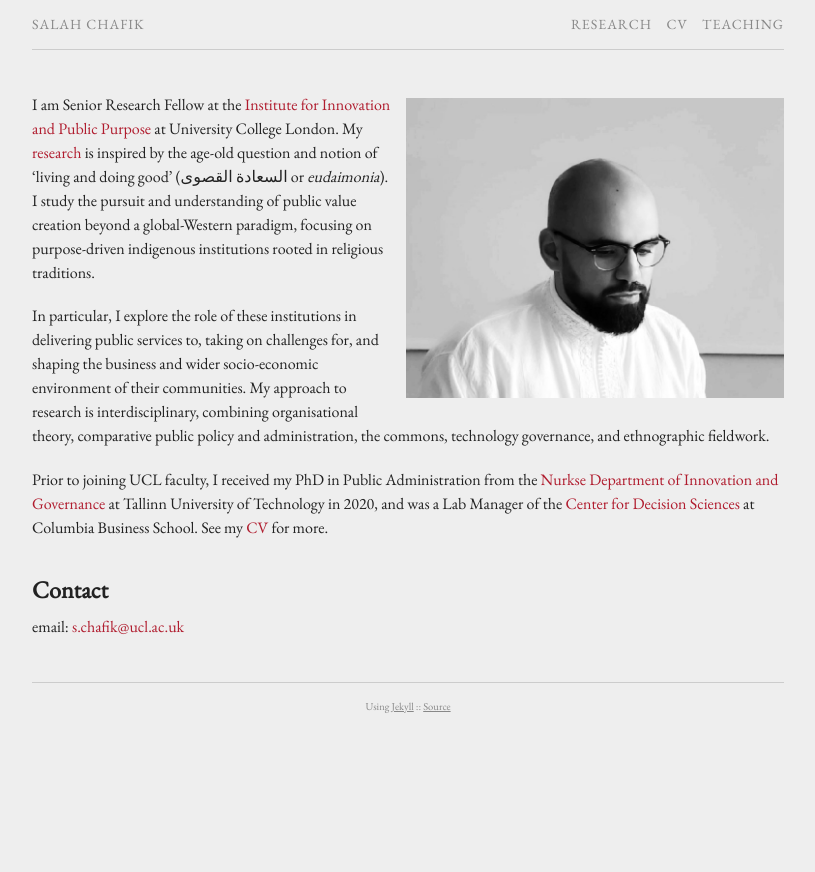
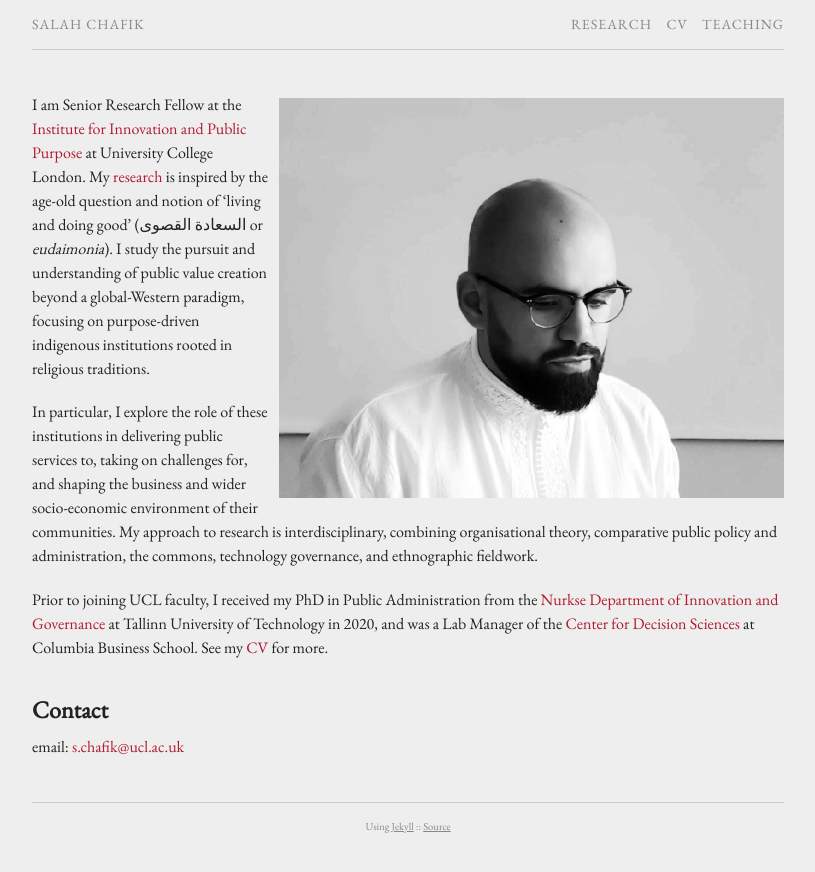
Before and after one commit to schafik/schafik.github.io, a Jekyll site: the page built from index.md, in a window 1280 px wide. Shown: the top 872 px of the page, without its empty margins (232-1047 px from the left). Built offline with Jekyll 4.4.1, drawn with Linux system fonts in a browser that asks for light colours; comment, search, counter and statistics services are not loaded.

Commit message:
Update index.md

```diff
--- a/index.md
+++ b/index.md
@@ -4,7 +4,7 @@ output: pdf_document
 permalink: /
 ---
 <br />
-{% include image.html url="images/chafik.png" caption="" height="300" align="right" %}
+{% include image.html url="images/chafik.png" caption="" height="400" align="right" %}
 
 I am Senior Research Fellow at the [Institute for Innovation and Public Purpose] at University College London. My [research] is inspired by the age-old question and notion of ‘living and doing good’ (السعادة القصوى or *eudaimonia*). I study the pursuit and understanding of public value creation beyond a global-Western paradigm, focusing on purpose-driven indigenous institutions rooted in religious traditions.
 
```
